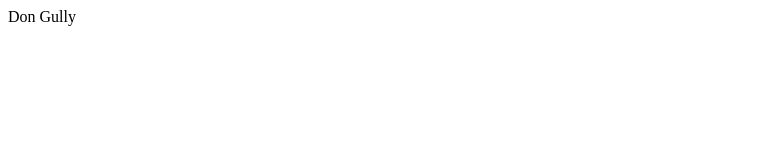
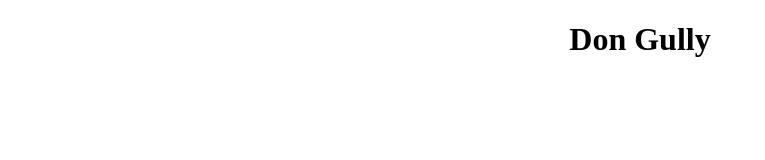
Before and after one commit to kaliwan1/kaliwan1.github.io, a plain HTML site: page index.html in a window 1280 px wide. Shown: the whole page, without its empty margins (0-765 px from the left). Drawn offline with Linux system fonts and the light colour scheme.

Commit message:
Update index.html

```diff
--- a/index.html
+++ b/index.html
@@ -5,8 +5,13 @@
     <meta name="viewport" content="width=device-width, initial-scale=1.0">
     <title>Don Gully</title>
 </head>
+<style>
+h1 {text-align: center;}
+p {text-align: center;}
+div {text-align: center;}
+</style>
 <body>
-    Don Gully
+<h1>Don Gully</h1>
 
 </body>
 </html>
```
